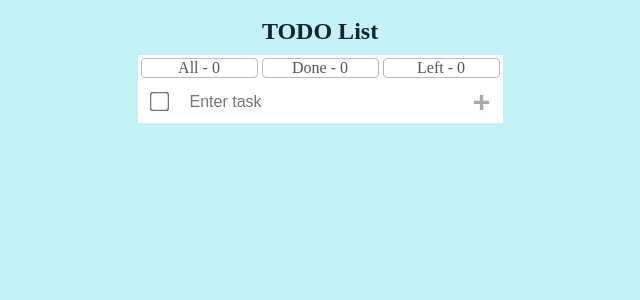
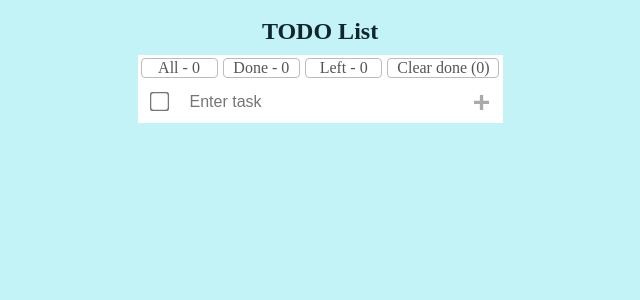
Before and after one commit to Vikd1972/todos_react, a React (Create React App) app in the folder todos/: page / in a window 1280 px wide. Shown: the top 300 px of the page, without its empty margins (320-960 px from the left). Built offline with nearby package versions, Linux system fonts and the light colour scheme.

Commit message:
added cleaning done

```diff
--- a/todos/src/components/TodoLabel.js
+++ b/todos/src/components/TodoLabel.js
@@ -26,6 +26,12 @@ class TodoLabel extends React.Component {
         <div onClick={() => this.showList("left")} className={styles.quantity}>
           Left - {quantity_left}
         </div>
+        <div
+          onClick={() => this.props.clearDone()}
+          className={`${styles.quantity} ${styles.clear}`}
+        >
+          Clear done ({quantity_done})
+        </div>
       </div>
     );
   }
--- a/todos/src/components/TodoLabel.module.css
+++ b/todos/src/components/TodoLabel.module.css
@@ -9,13 +9,16 @@ padding: 3px;
   font-size: 20px;
 }
 .quantity {
-  min-width: 115px;
+  min-width: 75px;
   height: auto;
   text-align: center;
   cursor: pointer;
   border: 1px solid #bbbbbb;
   border-radius: 4px;
 }
+.clear {
+  min-width: 110px;
+}
 .quantity:hover {
   background-color: #bbbbbb;
 }
--- a/todos/src/components/TodoList.js
+++ b/todos/src/components/TodoList.js
@@ -24,9 +24,18 @@ class TodoList extends React.Component {
     this.setState({ show: newShow });
   };
 
+  changeNote = (idx) => {
+    //let newItems = [...this.state.items];
+
+
+
+
+     // this.setState({ task: e.target.value });
+  }
+
   deleteItem = (idx) => {
     let newItems = [...this.state.items];
-    let id = newItems.findIndex(findID => findID.dateID === idx);
+    let id = newItems.findIndex((findID) => findID.dateID === idx);
     newItems.splice(id, 1);
     this.setState({ items: newItems });
   };
@@ -38,7 +47,6 @@ class TodoList extends React.Component {
         note.done = !note.done;
       }
     }
-
     this.setState({ items: newItems });
   };
 
@@ -50,6 +58,10 @@ class TodoList extends React.Component {
     this.setState({ items: newItems });
     this.setState({ dones: !this.state.dones });
   };
+  clearDone = () => {
+    let newItems = this.state.items.filter((item) => !item.done);
+    this.setState({ items: newItems });
+  }
 
   render() {
     return (
@@ -59,6 +71,7 @@ class TodoList extends React.Component {
         <TodoLabel
           items={this.state.items}
           showAction={this.showList}
+          clearDone={this.clearDone}
         />
 
         <div className={styles.row}>
@@ -78,6 +91,7 @@ class TodoList extends React.Component {
           show={this.state.show}
           clickAction={this.deleteItem}
           selectNote={this.selectNote}
+          changeNote={this.changeNote}
         />
       </div>
     );
--- a/todos/src/components/TodoNotes.js
+++ b/todos/src/components/TodoNotes.js
@@ -4,23 +4,18 @@ import styles from "./TodoNotes.module.css";
 class TodoNotes extends React.Component {
   render() {
     let newItems = [];
-    let newNotes = this.props.show;
 
-    switch (newNotes) {
+    switch (this.props.show) {
       case "all":
         newItems = this.props.items;
         break;
 
       case "done":
-        for (let rec of this.props.items) {
-          if (rec.done) newItems.push(rec);
-        }
+        newItems = this.props.items.filter(item => item.done);
         break;
 
       case "left":
-        for (let rec of this.props.items) {
-          if (!rec.done) newItems.push(rec);
-        }
+         newItems = this.props.items.filter((item) => !item.done);
         break;
       default:
     }
@@ -37,11 +32,22 @@ class TodoNotes extends React.Component {
           </div>
 
           <div
+            onClick={() => this.props.changeNote(note.dateID)}
             className={`${styles.item_note} ${
               note.done ? styles.done_note : ""
             }`}
           >
-            {note.text}
+            <form>
+              <textarea
+                type="text"
+                //className={styles.new_note}
+                // placeholder="Enter task"
+                onChange={this.updateText}
+                value={note.text}
+              />
+            </form>
+
+
           </div>
 
           <div
--- a/todos/src/components/TodoNotes.module.css
+++ b/todos/src/components/TodoNotes.module.css
@@ -28,6 +28,13 @@
   padding-left: 10px;
   line-height: 40px;
 }
+.item_note textarea {
+  border: none;
+  width: 100%;
+  min-height: 40px;
+  overflow: hidden;
+  resize: vertical;
+}
 .done_note {
   color: #888888;
   text-decoration: line-through;
```
